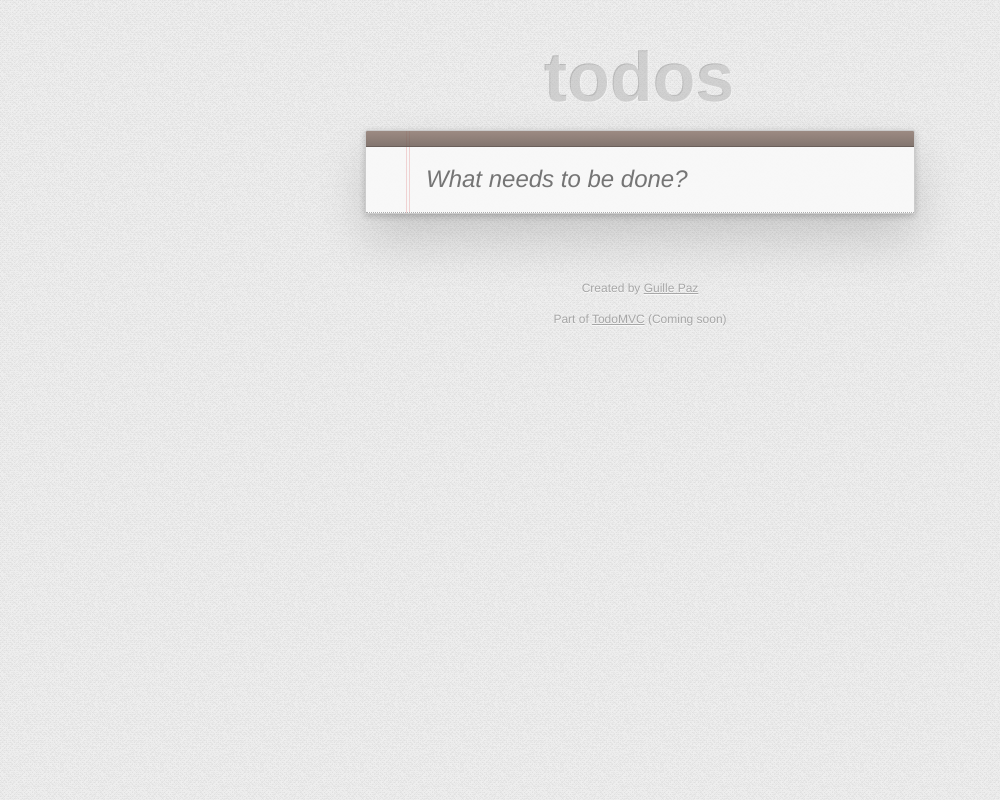
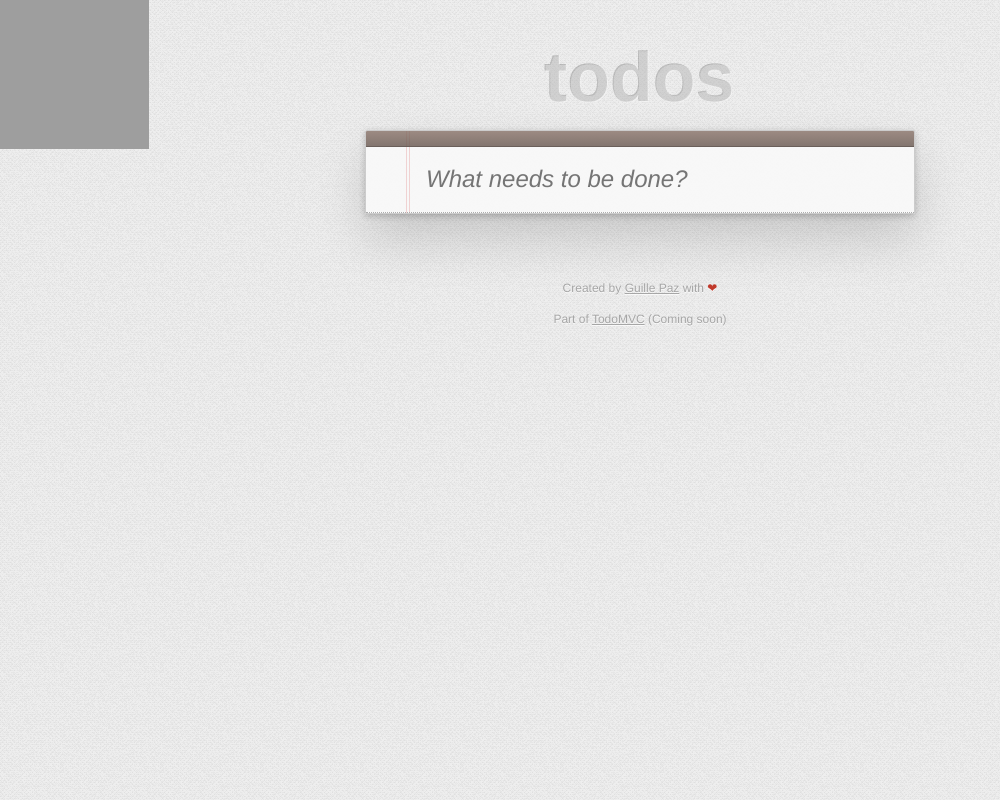
Before and after one commit to balloonsjs/todomvc-example, a website with bundled scripts: page index.html in a window 1280 px wide. Shown: the whole page, without its empty margins (0-1000 px from the left). Built offline with nearby package versions, Linux system fonts and the light colour scheme; grey boxes are pictures that could not be loaded.

Commit message:
Add github ribbon. Add with love icon.

```diff
--- a/index.html
+++ b/index.html
@@ -5,6 +5,13 @@
         <meta http-equiv="X-UA-Compatible" content="IE=edge">
         <title>BalloonsJS • TodoMVC</title>
         <link rel="stylesheet" href="bower_components/todomvc-common/base.css">
+        <style>
+            .heart {
+                font-style: normal;
+                font-weight: 500;
+                color: #c0392b;
+            }
+        </style>
     </head>
     <body>
 
@@ -37,11 +44,11 @@
 
         <footer id="info">
             <!--p>Double-click to edit a todo</p-->
-            <p>Created by <a href="http://twitter.com/pazguille">Guille Paz</a></p>
+            <p>Created by <a href="http://twitter.com/pazguille">Guille Paz</a> with <i class="heart">❤</i></p>
             <p>Part of <a href="http://todomvc.com">TodoMVC</a> (Coming soon)</p>
         </footer>
 
-
+        <a href="https://github.com/balloonsjs/todomvc-example"><img style="position: absolute; top: 0; left: 0; border: 0;" src="https://s3.amazonaws.com/github/ribbons/forkme_left_darkblue_121621.png" width="149" height="149" alt="Fork me on GitHub"></a>
 
         <script id="view" type="text/template" hidden>
             <li data-task=":{id}" class=":{status}">
@@ -53,6 +60,8 @@
             </li>
         </script>
 
+
+
         <!--script src="bower_components/todomvc-common/base.js"></script-->
         <script src="js/balloons.js"></script>
         <script src="js/Templit.js"></script>
```
